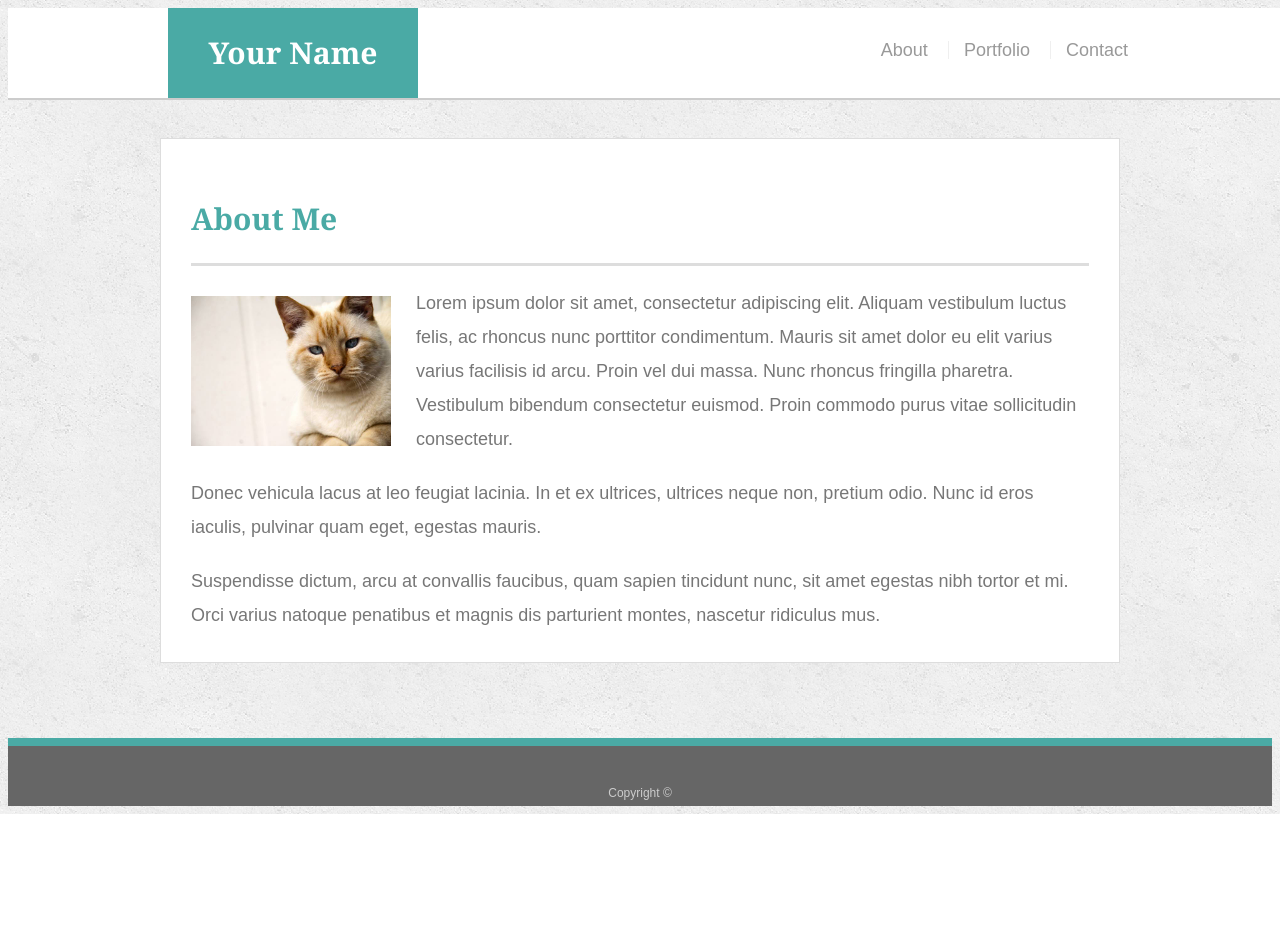
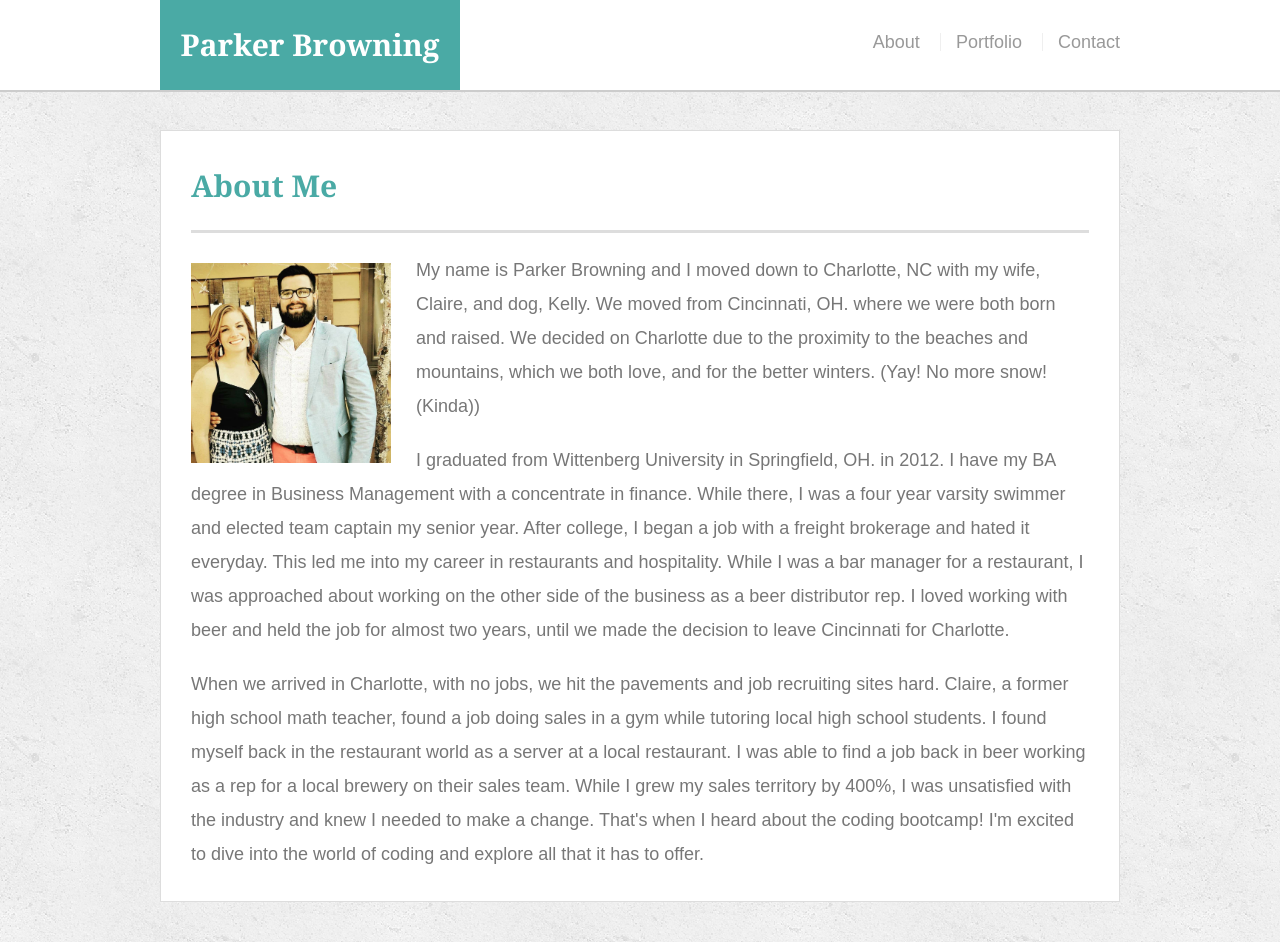
Before and after one commit to pbrowning11/responsive-portfolio, a plain HTML site: page index.html in a window 1280 px wide. Shown: the top 942 px of the page. Before the commit the page ends 814 px from the top, so only its background shows below. Drawn offline with Linux system fonts and the light colour scheme.

Commit message:
final push

```diff
--- a/assets/css/style.css
+++ b/assets/css/style.css
@@ -8,6 +8,8 @@ body {
 
 * {
   box-sizing: border-box;
+  margin: 0;
+  padding: 0;
 }
 
 /* general */
@@ -65,7 +67,7 @@ h3 {
 
 #logo {
   float: left;
-  width: 250px;
+  width: 300px;
   height: 90px;
   font-family: Georgia, Times, "Times New Roman", serif;
   font-size: 30px;
@@ -227,7 +229,7 @@ input[type=submit] {
     width: 100%;
   }
 
-  nav {
+  .work{
     align-content: center;
   }
 
--- a/index.html
+++ b/index.html
@@ -3,7 +3,7 @@
 
 <head>
   <meta charset="UTF-8">
-  <title>About | Your Name</title>
+  <title>About | Parker Browning</title>
   <link rel="stylesheet" type="text/css" href="assets/css/style.css">
 </head>
 
@@ -11,7 +11,7 @@
 
   <header id="masthead">
     <div class="container">
-      <a href="index.html" id="logo">Your Name</a>
+      <a href="index.html" id="logo">Parker Browning</a>
       <nav>
         <a href="index.html">About</a>
         <a href="portfolio.html">Portfolio</a>
@@ -24,13 +24,30 @@
     <section class="main-section">
       <h1>About Me</h1>
 
-      <img src="assets/images/cat.jpg" class="auth-image" alt="Your Name">
+      <img src="assets/images/CP_ReinWedding.jpg" class="auth-image" alt="Parker and Claire">
 
-      <p>Lorem ipsum dolor sit amet, consectetur adipiscing elit. Aliquam vestibulum luctus felis, ac rhoncus nunc porttitor condimentum. Mauris sit amet dolor eu elit varius varius facilisis id arcu. Proin vel dui massa. Nunc rhoncus fringilla pharetra. Vestibulum bibendum consectetur euismod. Proin commodo purus vitae sollicitudin consectetur.</p>
+      <p>
+        My name is Parker Browning and I moved down to Charlotte, NC with my wife, Claire, and dog, Kelly. We moved from Cincinnati,
+        OH. where we were both born and raised. We decided on Charlotte due to the proximity to the beaches and
+        mountains, which we both love, and for the better winters. (Yay! No more snow! (Kinda))
+    </p>
 
-      <p>Donec vehicula lacus at leo feugiat lacinia. In et ex ultrices, ultrices neque non, pretium odio. Nunc id eros iaculis, pulvinar quam eget, egestas mauris.</p>
+    <p>
+        I graduated from Wittenberg University in Springfield, OH. in 2012. I have my BA degree in Business Management with a concentrate
+        in finance. While there, I was a four year varsity swimmer and elected team captain my senior year. After
+        college, I began a job with a freight brokerage and hated it everyday. This led me into my career in
+        restaurants and hospitality. While I was a bar manager for a restaurant, I was approached about working
+        on the other side of the business as a beer distributor rep. I loved working with beer and held the job
+        for almost two years, until we made the decision to leave Cincinnati for Charlotte.
+    </p>
 
-      <p>Suspendisse dictum, arcu at convallis faucibus, quam sapien tincidunt nunc, sit amet egestas nibh tortor et mi. Orci varius natoque penatibus et magnis dis parturient montes, nascetur ridiculus mus.</p>
+    <p>
+        When we arrived in Charlotte, with no jobs, we hit the pavements and job recruiting sites hard. Claire, a former high school
+        math teacher, found a job doing sales in a gym while tutoring local high school students. I found myself
+        back in the restaurant world as a server at a local restaurant. I was able to find a job back in beer
+        working as a rep for a local brewery on their sales team. While I grew my sales territory by 400%, I
+        was unsatisfied with the industry and knew I needed to make a change. That's when I heard about the coding
+        bootcamp! I'm excited to dive into the world of coding and explore all that it has to offer.
 
     </section>
 
```
Also changed, not shown: contact.html (+2 -2 lines), portfolio.html (+2 -2 lines).
